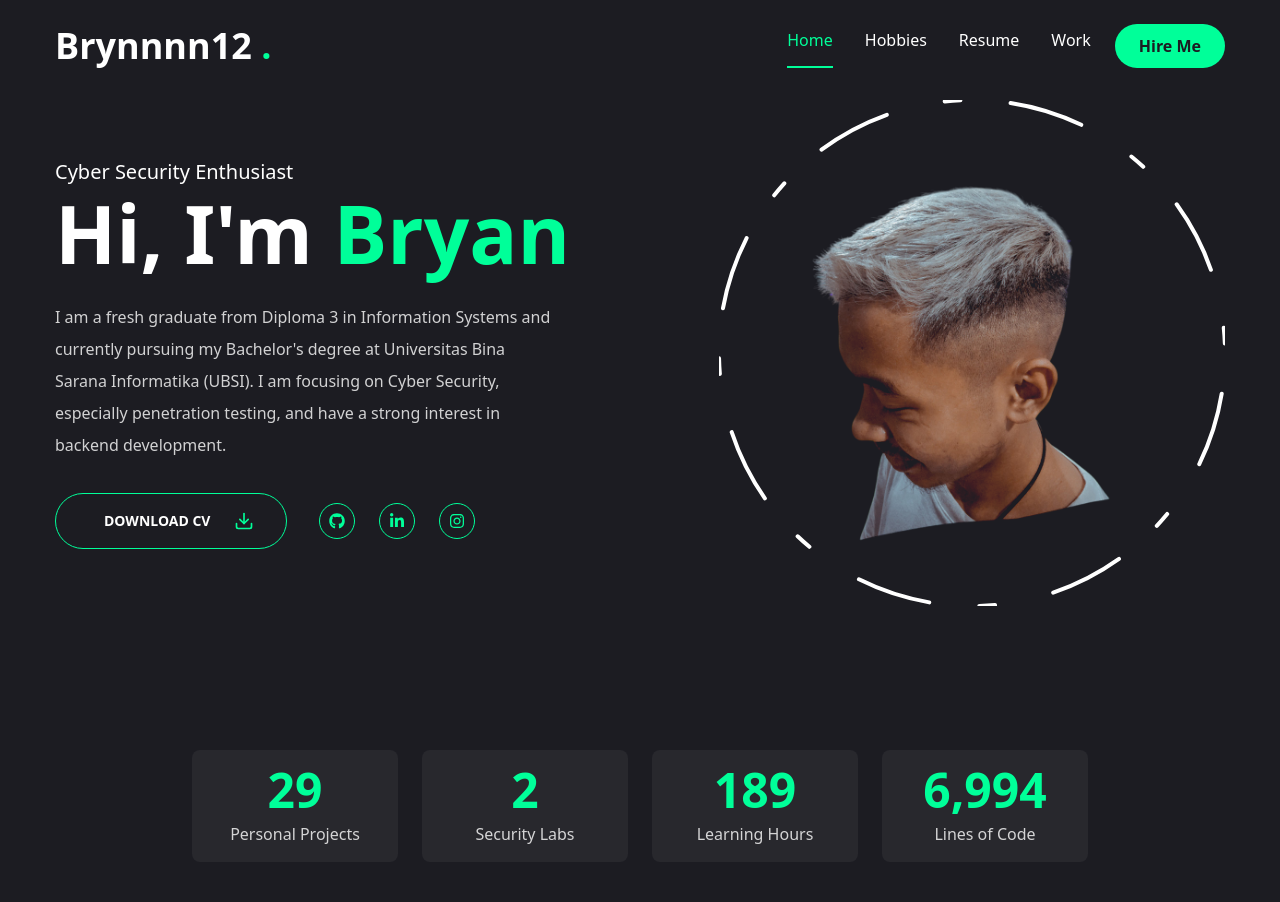
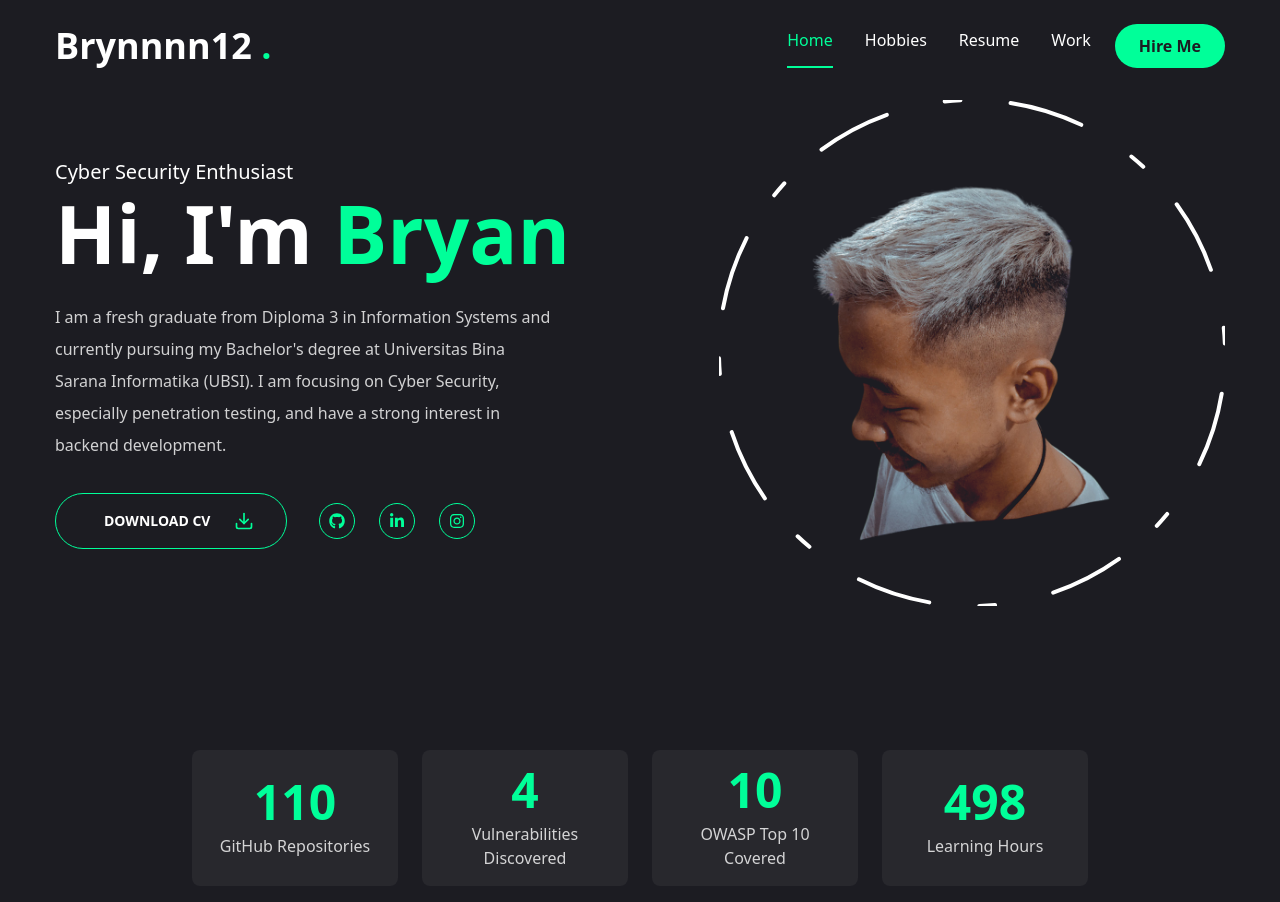
Before and after one commit to Brynnnn12/portofolio, a Next.js app: page / in a window 1280 px wide. Shown: the top 902 px of the page. Built offline with nearby package versions, Linux system fonts and the light colour scheme.

Commit message:
feat : update

```diff
--- a/components/Navbar.jsx
+++ b/components/Navbar.jsx
@@ -9,15 +9,15 @@ const links = [
     path: "/",
   },
   {
-    name: "hobbies",
+    name: "Hobbies",
     path: "/hobbies",
   },
   {
-    name: "resume",
+    name: "Resume",
     path: "/resume",
   },
   {
-    name: "work",
+    name: "Work",
     path: "/work",
   },
   // {
--- a/components/Socials.jsx
+++ b/components/Socials.jsx
@@ -2,12 +2,12 @@ import Link from "next/link";
 import { FaGithub, FaLinkedinIn, FaInstagram } from "react-icons/fa";
 
 const socials = [
-  { icon: <FaGithub />, path: "https://github.com/brynnnn12" },
+  { icon: <FaGithub />, path: "https://github.com/Brynnnn12" },
   {
     icon: <FaLinkedinIn />,
     path: "https://www.linkedin.com/in/brillyan-kurnia-akbar",
   },
-  { icon: <FaInstagram />, path: "https://www.instagram.com/brynnnn12" },
+  { icon: <FaInstagram />, path: "https://www.instagram.com/brynn.12" },
 ];
 
 const Socials = ({ containerStyles, iconStyles }) => {
--- a/components/Stats.jsx
+++ b/components/Stats.jsx
@@ -3,10 +3,10 @@ import Countup from "react-countup";
 import { motion } from "framer-motion";
 
 const stats = [
-  { num: 29, text: "Personal Projects" },
-  { num: 2, text: "Security Labs" },
-  { num: 190, text: "Learning Hours" },
-  { num: 7000, text: "Lines of Code" },
+  { num: 110, text: "GitHub Repositories" },
+  { num: 4, text: "Vulnerabilities Discovered" },
+  { num: 10, text: "OWASP Top 10 Covered" },
+  { num: 500, text: "Learning Hours" },
 ];
 
 const Stats = () => {
```
